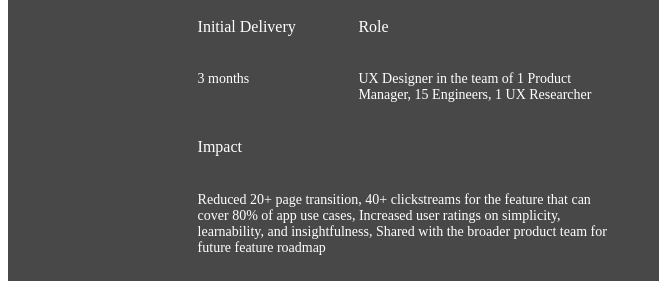
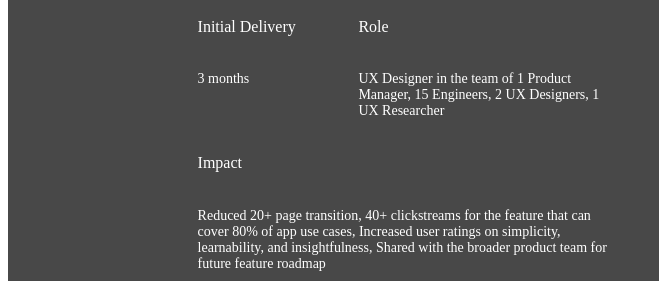
Before and after one commit to saebomk/portfolio-2020-V2, a Gatsby site: page /FullProject in a window 1280 px wide. Shown: the part 275-556 px from the top of the page, 0-659 px from the left. Built offline with nearby package versions, Linux system fonts and the light colour scheme; Gatsby itself is replaced by a stand-in of ours.

Commit message:
Content changed

```diff
--- a/src/pages/FullProject.js
+++ b/src/pages/FullProject.js
@@ -12,7 +12,7 @@ const FullProject = () => (
       logo="../../Full_Project_0_1.png"
       title="Redesigning Strategic Sourcing Project"
       date="3 months"
-      role="UX Designer in the team of 1 Product Manager, 15 Engineers, 1 UX Researcher"
+      role="UX Designer in the team of 1 Product Manager, 15 Engineers, 2 UX Designers, 1 UX Researcher"
       impact="Reduced 20+ page transition, 40+ clickstreams for the feature that can cover 80% of app use cases, Increased user ratings on simplicity, learnability, and insightfulness, Shared with the broader product team for future feature roadmap"
     />
 
```
